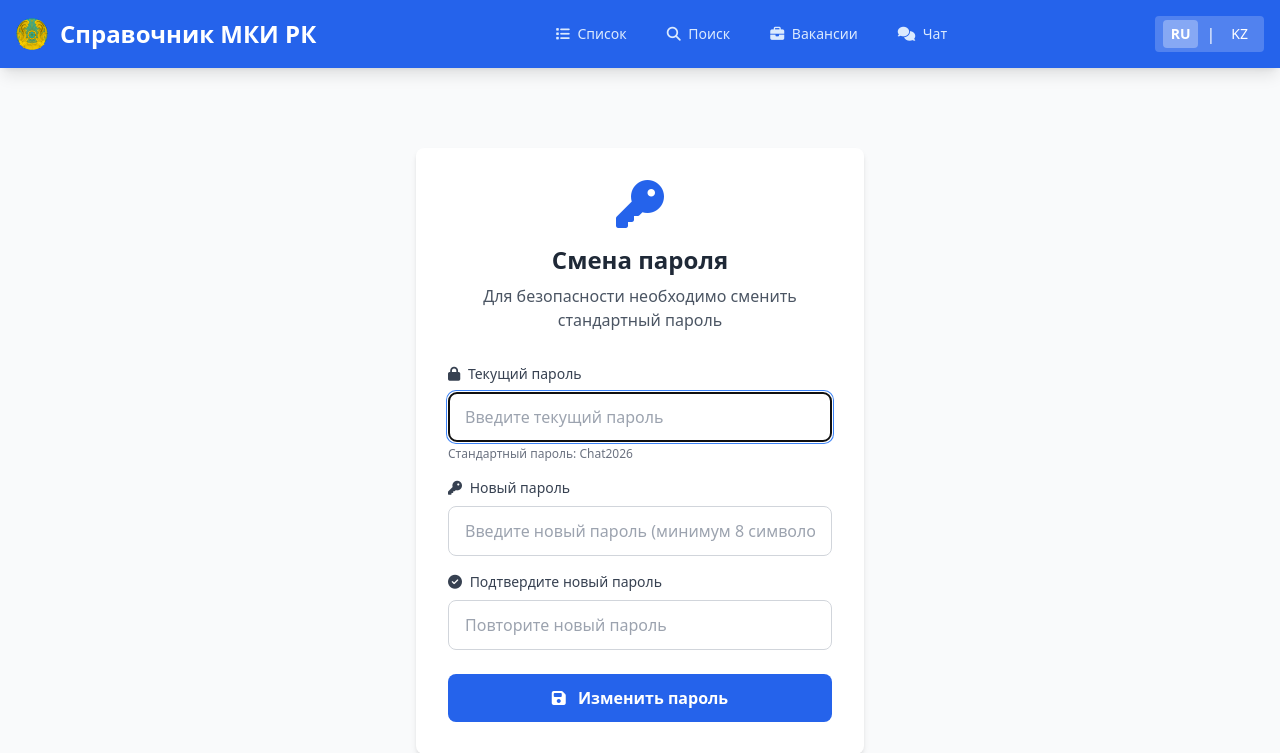
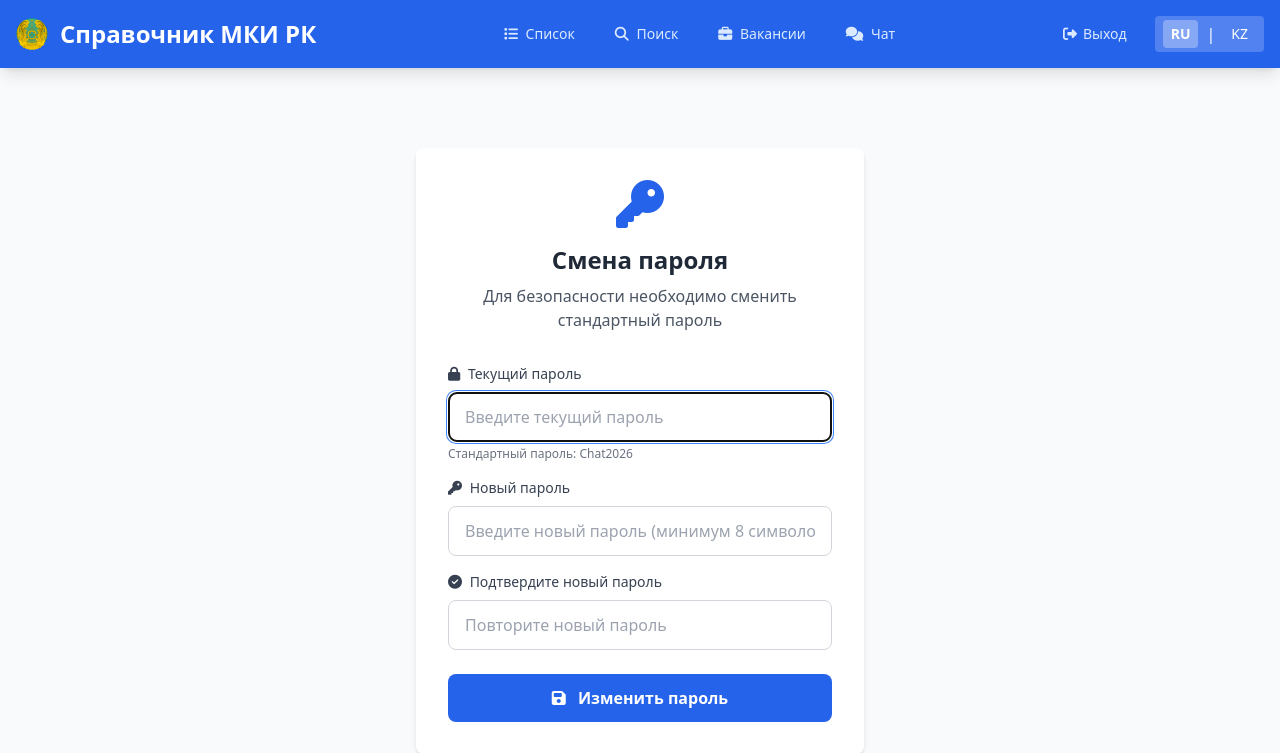
Before and after one commit to djek9007/hr-guide, a Django app: page /change-password/ in a window 1280 px wide. Shown: the top 753 px of the page. Run offline with Django 5.2, Linux system fonts and the light colour scheme; the visitor is signed in with stand-in values (Sample User, id 1); parts of the project's set-up code (start-up, migrations or seed data) failed here and were passed over.

Commit message:
. Базовый шаблон base.html В шапке, в блоке справа (рядом с переключателем языка), добавлен общий блок входа/выхода: Не авторизован: ссылка «Вход» с иконкой и ?next={{ request.path }}, после входа пользователь возвращается на ту же страницу. Авторизован: кнопка «Выход» (форма POST на {% url 'logout' %} в стиле шапки: text-blue-100, hover:bg-white/10). Оформление такое же, как у пунктов навигации в шапке. 2. Шаблон чата messaging/chat.html Удалена форма «Выход» из левой панели (рядом с аватаром и ФИО). Оставлены только аватар, ФИО, должность и «Изменить фото»; заголовок блока упрощён. 3. Перевод на казахский В locale/kk/LC_MESSAGES/django.po добавлено: msgid "Вход" → msgstr "Кіру". makemessages локально не запускался (нет celery в окружении), поэтому запись в django.po добавлена вручную. Когда будете собирать переводы в рабочем окружении, выполните:

```diff
--- a/templates/base.html
+++ b/templates/base.html
@@ -67,7 +67,28 @@
                 </nav>
 
                 <div class="flex items-center gap-4">
-                    <!-- Переключение языка -->
+                    {% comment %}Вход/Выход в шапке — единая точка авторизации на всех страницах{% endcomment %}
+                    {% if user.is_authenticated %}
+                    <form method="post" action="{% url 'logout' %}" class="inline">
+                        {% csrf_token %}
+                        <button
+                            type="submit"
+                            class="px-3 py-1.5 rounded text-sm font-medium text-blue-100 hover:bg-white hover:bg-opacity-10 transition-colors flex items-center gap-1.5 border-0 bg-transparent cursor-pointer"
+                            title="{% trans 'Выход' %}"
+                        >
+                            <i class="fas fa-sign-out-alt"></i>
+                            <span class="hidden sm:inline">{% trans "Выход" %}</span>
+                        </button>
+                    </form>
+                    {% else %}
+                    <a
+                        href="{% url 'login' %}?next={{ request.path }}"
+                        class="px-3 py-1.5 rounded text-sm font-medium text-blue-100 hover:bg-white hover:bg-opacity-10 transition-colors flex items-center gap-1.5"
+                    >
+                        <i class="fas fa-sign-in-alt"></i>
+                        <span>{% trans "Вход" %}</span>
+                    </a>
+                    {% endif %}
 
                     <!-- Переключатель языка -->
                     <form action="{% url 'set_language' %}" method="post" class="inline">
```
Also changed, not shown: templates/messaging/chat.html (+2 -16 lines), locale/kk/LC_MESSAGES/django.po.
